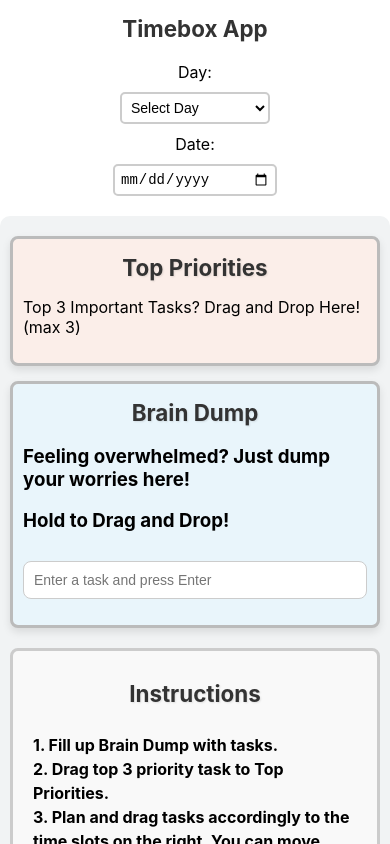
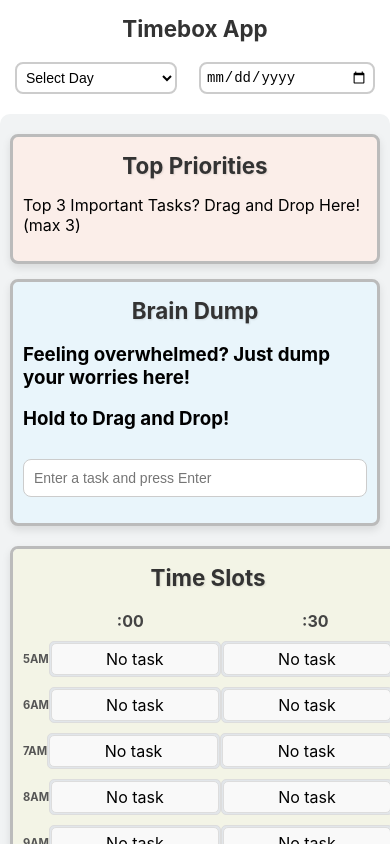
Before and after one commit to MidziRibery/timebox, a React (Create React App) app: page / in a window 390 px wide. Shown: the top 844 px of the page. Built offline with nearby package versions, Linux system fonts and the light colour scheme.

Commit message:
Mobile optimization 2

```diff
--- a/src/App.css
+++ b/src/App.css
@@ -274,14 +274,27 @@ h2 {
   padding-top: 0px; /* Remove top padding */
 }
 
-/*Mobile Optimization*/
+/* Mobile Optimization */
 
 /* Media Query for screens smaller than 768px (for mobile) */
 @media (max-width: 768px) {
+  /* Hide instructions (Dump) on mobile */
+  .dump-container {
+    display: none;
+  }
+
   /* Adjust layout for smaller screens */
   .timebox-container {
     flex-direction: column; /* Stack sections vertically */
     padding: 10px; /* Reduce padding */
+  }
+
+  /* Make Time Slots scrollable */
+  .time-slots-container {
+    margin-top: 0px;
+    max-height: 400px; /* Set a max height for the time slots */
+    overflow-y: auto; /* Enable vertical scrolling */
+    padding-right: 0px; /* Add a bit of padding to the right to accommodate scrollbar */
   }
 
   /* Adjust the left and right sections to take full width on mobile */
@@ -309,7 +322,7 @@ h2 {
 
   /* Adjust time slots to be more compact */
   .time-slot {
-    padding: 5px;
+    padding: 1px;
     width: 100%; /* Full width on mobile */
   }
 
@@ -325,9 +338,36 @@ h2 {
     padding: 8px;
   }
 
-  /* Date selector should be more compact on mobile */
+  /* Adjust Date Selector for mobile view */
   .date-selector {
-    flex-direction: column; /* Stack date and select inputs */
+    flex-direction: row; /* Align items side by side */
+    justify-content: space-between; /* Space between Day and Date */
+    align-items: center;
     gap: 10px; /* Reduce gap between elements */
+    padding-left: 15px; /* Add padding to the left of the container */
+    padding-right: 15px; /* Add padding to the right of the container */
+  }
+
+  /* Ensure Day and Date selectors take appropriate width */
+  .date-selector select,
+  .date-selector input[type="date"] {
+    width: 45%; /* Adjust width to fit side by side */
+    font-size: 14px; /* Adjust font size */
+    border-radius: 8px; /* Optional: Add border radius for rounded corners */
+  }
+
+  /* Hide Day: and Date: labels on mobile */
+  .date-selector label {
+    display: none; /* Hide the labels */
+  }
+
+  /* Adjust the font size of the time column */
+  .hour-column {
+    color: #555; /* Muted text color */
+    font-size: 0.7em; /* Reduce font size */
+  }
+
+  .brain-dump {
+    margin-bottom: 0px; /* Or whichever value is creating the gap */
   }
 }
```
